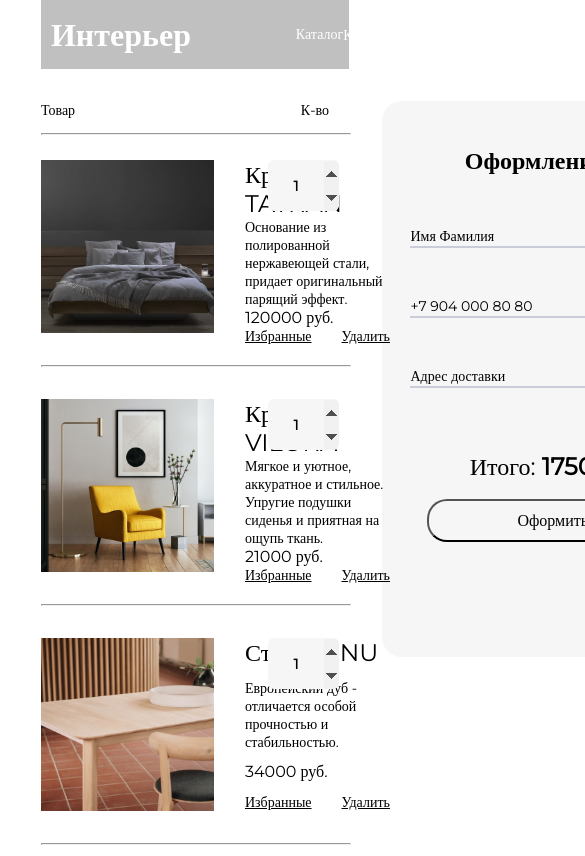
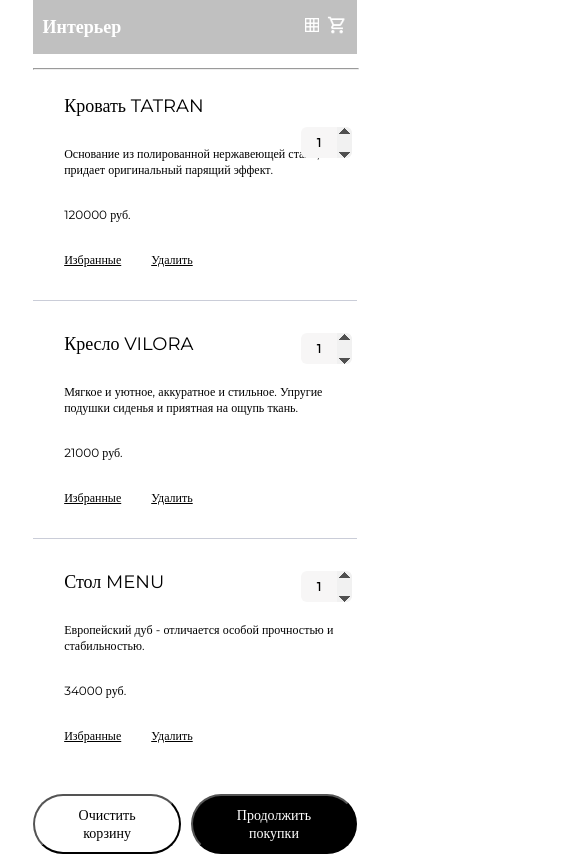
Before and after one commit to SulimanVu/skypro, a React (Create React App) app: page /basket in a window 390 px wide. Shown: the top 856 px of the page, 585 px wide, since content can reach past the window. Built offline with nearby package versions, Linux system fonts and the light colour scheme; a web font is replaced by a local one.

Commit message:
Верстка

```diff
--- a/src/components/Header.jsx
+++ b/src/components/Header.jsx
@@ -1,18 +1,39 @@
 import React from "react";
-import { Link} from "react-router-dom";
+import { useEffect } from "react";
+import { useState } from "react";
+import { Link } from "react-router-dom";
 
 const Header = () => {
+  const [wind, setWind] = useState(0);
+
+  useEffect(() => {
+    setWind(window.innerWidth);
+  }, []);
+
   return (
     <header>
       <Link className="link" to="/">
-        <h1>Интерьер</h1>{" "}
+        <h1>Интерьер</h1>
       </Link>
+      {wind > 450 ? (
         <div>
+          <Link className="link" to="/">
             <span>Каталог</span>
+          </Link>
           <Link className="link" to="/basket">
             <span>Корзина</span>
           </Link>
         </div>
+      ) : (
+        <div className="images">
+          <Link className="link" to="/">
+            <img src={require("../img/icons8-table-32.png")} alt="#" />
+          </Link>
+          <Link className="link" to="/basket">
+            <img src={require("../img/icons8-shopping-cart-24.png")} alt="#" />
+          </Link>
+        </div>
+      )}
     </header>
   );
 };
--- a/src/components/ProductBascet.jsx
+++ b/src/components/ProductBascet.jsx
@@ -31,7 +31,6 @@ const ProductBascet = ({ img, header, title, price, index }) => {
           onChange={(e) => handleChange(e)}
         />
       </div>
-      <hr />
     </>
   );
 };
--- a/src/index.scss
+++ b/src/index.scss
@@ -11,14 +11,23 @@ button {
 h2 {
   font-size: 24px;
   font-weight: 500;
+  @media screen and (max-width: 400px) {
+    font-size: 18px;
+  }
 }
 h3 {
   font-size: 16px;
   font-weight: 500;
+  @media screen and (max-width: 400px) {
+    font-size: 12px;
+  }
 }
-span{
+span {
   font-size: 14px;
   font-weight: 400;
+  @media screen and (max-width: 400px) {
+    font-size: 12px;
+  }
 }
 .link {
   text-decoration: none;
--- a/src/pages/Basket.jsx
+++ b/src/pages/Basket.jsx
@@ -44,6 +44,10 @@ const Basket = () => {
             return <ProductBascet {...item} key={index} />;
           })}
         </div>
+        <div className="buttons">
+          <button>Очистить корзину</button>
+          <button>Продолжить покупки</button>
+        </div>
       </div>
       <div className="request">
         <h2>Оформление заказа</h2>
@@ -63,7 +67,7 @@ const Basket = () => {
         </form>
         <div className="price">
           <h2>
-            Итого:{" "}
+            Итого:
             <b>
               {arr.reduce((sum, item) => Number(sum) + Number(item.price), 0)}{" "}
               руб.
--- a/src/styles/basket.scss
+++ b/src/styles/basket.scss
@@ -1,8 +1,11 @@
 // basket
 .basket {
   display: flex;
-  width: 79%;
+  width: 83%;
   margin: 0 auto 200px;
+  @media screen and (max-width: 1024px) {
+    flex-direction: column;
+  }
   hr {
     width: 100%;
     margin-top: 14px;
@@ -22,10 +25,21 @@
   display: flex;
   justify-content: flex-start;
   position: relative;
+  padding-top: 32px;
+  &:not(:last-child) {
+    border-bottom: 1px solid #cacdd8;
+    padding: 32px 0;
+  }
+  &:nth-child(1) {
+    padding-top: 0px;
+  }
   img {
     width: 173px;
     height: 100%;
     object-fit: cover;
+    @media screen and (max-width: 400px) {
+      display: none;
+    }
   }
   & > div {
     width: 276px;
@@ -40,6 +54,9 @@
       span {
         text-decoration: underline;
         cursor: pointer;
+        @media screen and (max-width: 400px) {
+          font-size: 12px;
+        }
       }
       span:nth-child(1) {
         margin-right: 30px;
@@ -51,13 +68,19 @@
     height: 51px;
     position: absolute;
     right: 10px;
-    top: 0px;
+    top: 32px;
     text-align: center;
     font-weight: 600;
     font-size: 14px;
     border: none;
     border-radius: 6px;
     background-color: #f7f6f6;
+    @media screen and (max-width: 1200px) {
+      width: 51px;
+      height: 31px;
+      font-size: 12px;
+      right: 5px;
+    }
   }
   input[type="number"]::-webkit-inner-spin-button,
   input[type="number"]::-webkit-outer-spin-button {
@@ -70,14 +93,35 @@
 }
 .header {
   margin-top: 32px;
-  margin-bottom: 14px;
   display: flex;
   justify-content: space-between;
   padding-right: 20px;
+  @media screen and (max-width: 400px) {
+    display: none;
+  }
 }
 .prod {
   margin-right: 33px;
   width: 100%;
+  .buttons {
+    display: flex;
+    margin-top: 50px;
+    button {
+      width: fit-content;
+      padding: 10px 22px;
+      font-size: 14px;
+      border-radius: 50px;
+      border-radius: 1px solid black;
+    }
+    & button:first-child {
+      background-color: #fff;
+      margin-right: 10px;
+    }
+    & button:nth-child(2) {
+      background-color: #000;
+      color: #fff;
+    }
+  }
 }
 
 .request {
@@ -89,6 +133,10 @@
   text-align: center;
   background-color: #f7f6f6;
   border-radius: 20px;
+  @media screen and (max-width: 400px) {
+    width: 100%;
+    margin: 32px auto;
+  }
   & > h2 {
     margin-top: 42px;
     font-family: "Poppins";
@@ -142,13 +190,17 @@
     }
     button {
       width: 290px;
-      padding: 10px;
+      padding: 10px 21px;
       border-radius: 20px;
       background-color: #f7f6f6;
       text-align: center;
       font-size: 16px;
       font-weight: 400;
       margin: 0 45px;
+      @media screen and (max-width: 400px) {
+        width: 163px;
+        font-size: 12px;
+      }
     }
   }
 }
--- a/src/styles/card.scss
+++ b/src/styles/card.scss
@@ -3,7 +3,7 @@
   width: 100%;
   display: grid;
   grid-template-columns: repeat(3, 1fr);
-  column-gap: 32px;
+  column-gap: 5%;
   row-gap: 49px;
 }
 .card {
@@ -21,7 +21,7 @@
     right: 12px;
     width: 20px;
     height: 18px;
-    filter: invert(60%);
+    filter: invert(100%);
     cursor: pointer;
   }
   .bag {
@@ -30,7 +30,7 @@
     right: 58px;
     width: 18px;
     height: 21px;
-    filter: invert(60%);
+    filter: invert(100%);
     cursor: pointer;
   }
   .description {
--- a/src/styles/header.scss
+++ b/src/styles/header.scss
@@ -1,5 +1,5 @@
 header {
-    width: 79%;
+  width: 83.3%;
   margin: auto;
   display: flex;
   align-items: center;
@@ -8,9 +8,27 @@ header {
   background-color: silver;
   color: #fff;
   box-sizing: border-box;
+  h1 {
+    font-size: 36px;
+    @media screen and (max-width: 400px) {
+      font-size: 18px;
+    }
+  }
   div {
     width: 15%;
     display: flex;
     justify-content: space-between;
+    align-items: center;
+    @media screen and (max-width: 400px) {
+      width: 25%;
     }
   }
+  .images {
+    width: 15%;
+    img {
+      width: 20px;
+      height: 20px;
+      filter: invert(100%);
+    }
+  }
+}
--- a/src/styles/main.scss
+++ b/src/styles/main.scss
@@ -1,7 +1,7 @@
 .main {
   display: flex;
   flex-direction: column;
-  width: 79%;
+  width: 83.3%;
   margin: 0 auto 200px;
 }
 select {
```
Also changed, not shown: src/img/icons8-shopping-cart-24.png (added), src/img/icons8-table-32.png (added). Lines whose indentation alone changed are shown as unchanged.
